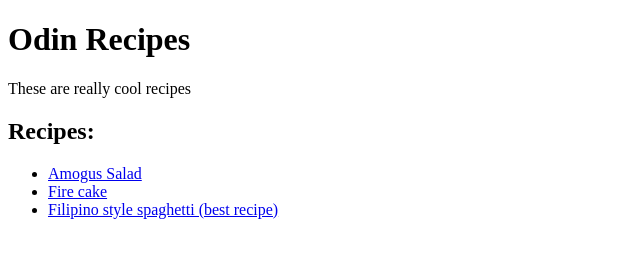
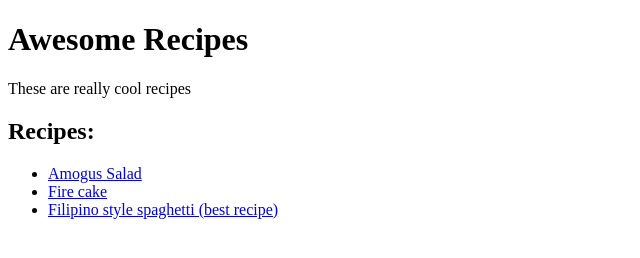
Before and after one commit to Jeffimenson/odin-recipes, a plain HTML site: page index.html in a window 1280 px wide. Shown: the whole page, without its empty margins (0-640 px from the left). Drawn offline with Linux system fonts and the light colour scheme.

Commit message:
Change header for index page since I did that incorrectly last commit

```diff
--- a/index.html
+++ b/index.html
@@ -5,7 +5,7 @@
         <title>Awesome Recipes</title>
     </head>
     <body>
-        <h1>Odin Recipes</h1>
+        <h1>Awesome Recipes</h1>
         <p>These are really cool recipes</p>
         <h2>Recipes:</h2>
         <ul>
```
